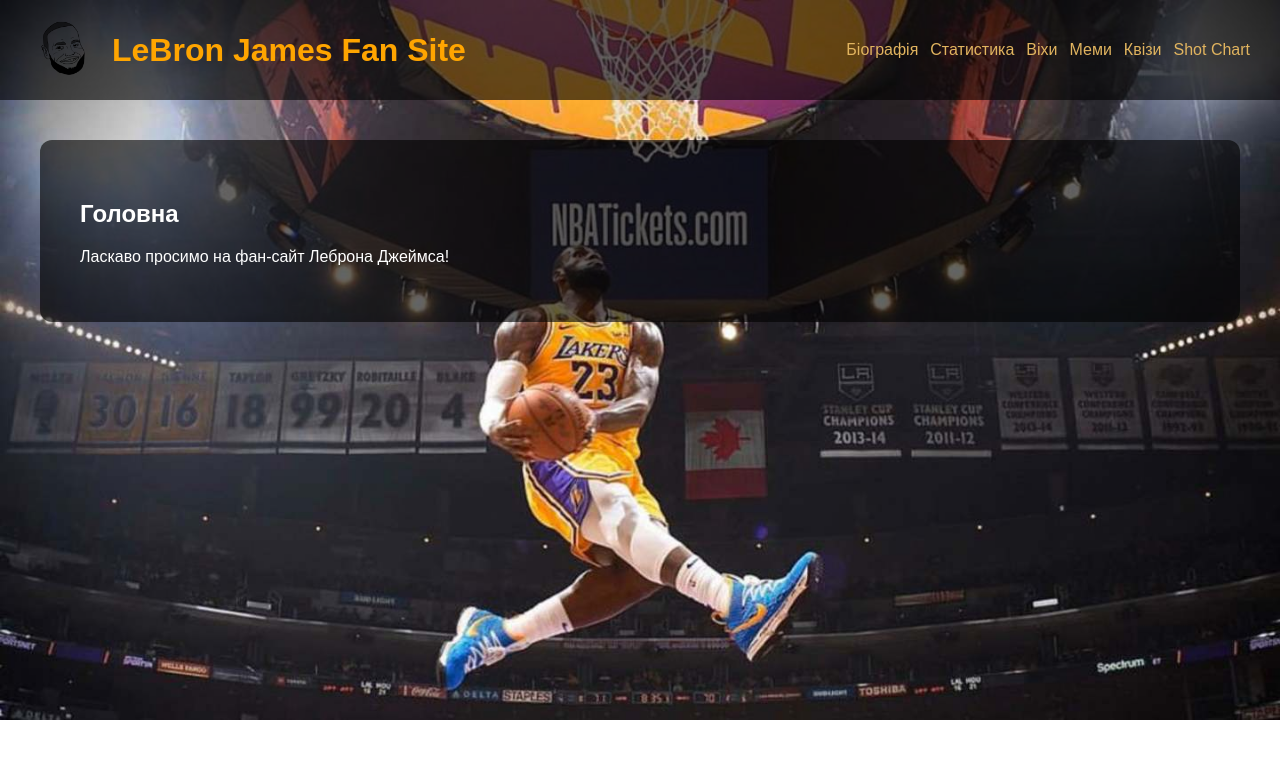
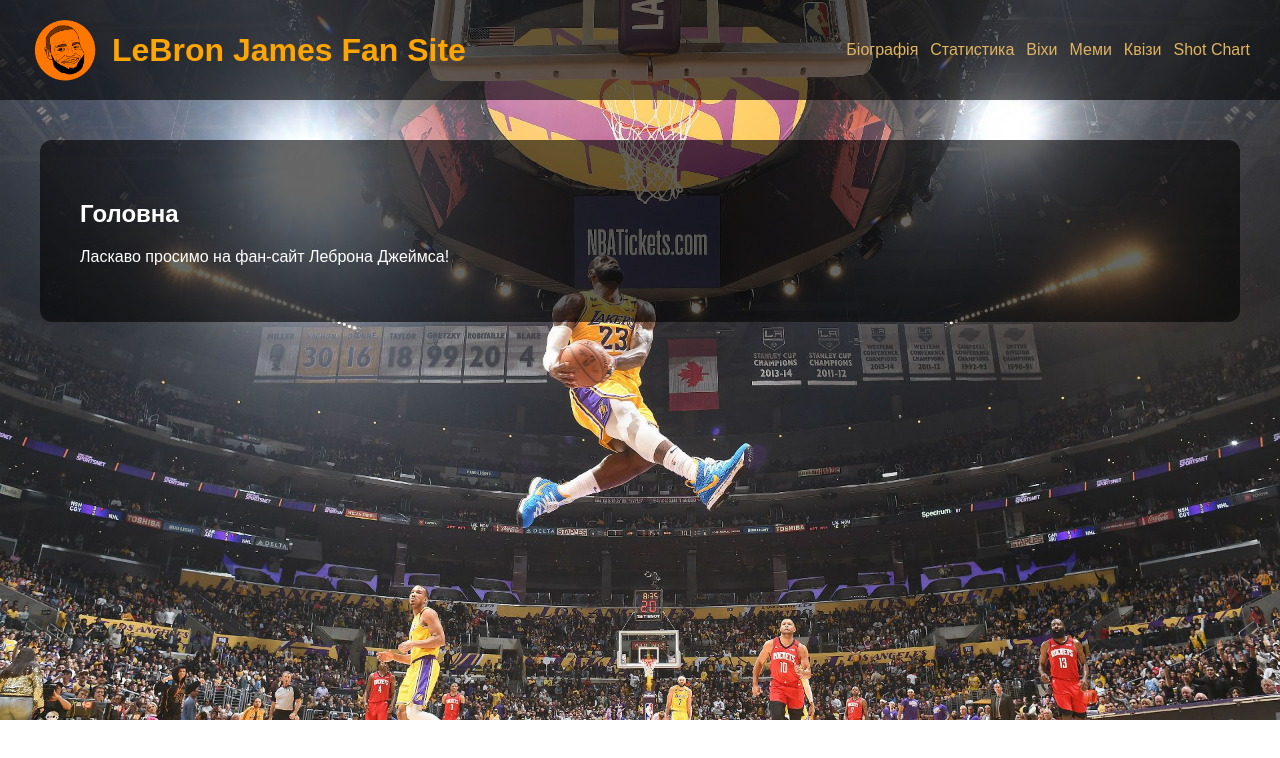
Before and after one commit to Danbasss/chinazes, a plain HTML site: page le_goat_2/frontend/index.html in a window 1280 px wide. Drawn offline with Linux system fonts and the light colour scheme.

Commit message:
new logo

```diff
--- a/le_goat_2/frontend/css/styles.css
+++ b/le_goat_2/frontend/css/styles.css
@@ -1,6 +1,6 @@
 body {
     font-family: Arial, sans-serif;
-    background-image: url("../images/lebron-dunk.jpg");
+    background-image: url("../images/background.jpg");
     background-size: cover;
     background-position: center top;
     background-repeat: no-repeat;
--- a/le_goat_2/frontend/index.html
+++ b/le_goat_2/frontend/index.html
@@ -9,7 +9,7 @@
 
 <header class="mainHeader">
     <div class="logo-title">
-        <img src="images/logo.png" alt="Logo" class="logo">
+        <img src="images/logo_orange.png" alt="Logo" class="logo">
         <h1>LeBron James Fan Site</h1>
     </div>
 
```
Also changed, not shown: le_goat_2/frontend/Images/background.jpg (added), le_goat_2/frontend/Images/lebron-dunk.jpg (deleted), le_goat_2/frontend/Images/logo_orange.png (added), le_goat_2/frontend/Images/logo_transperent.png (renamed from le_goat_2/frontend/Images/logo.png), le_goat_2/frontend/Images/logo_white.png (added).
